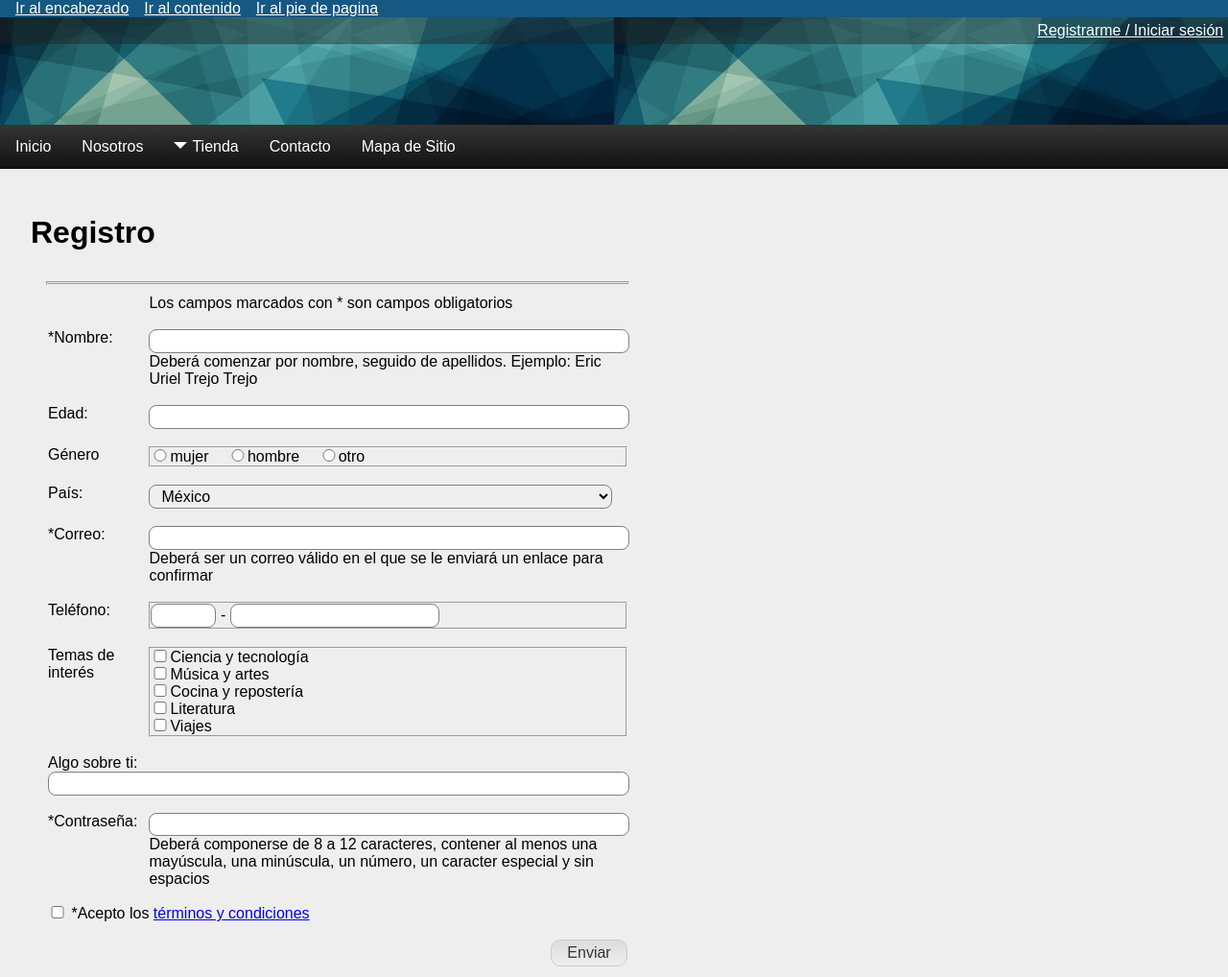
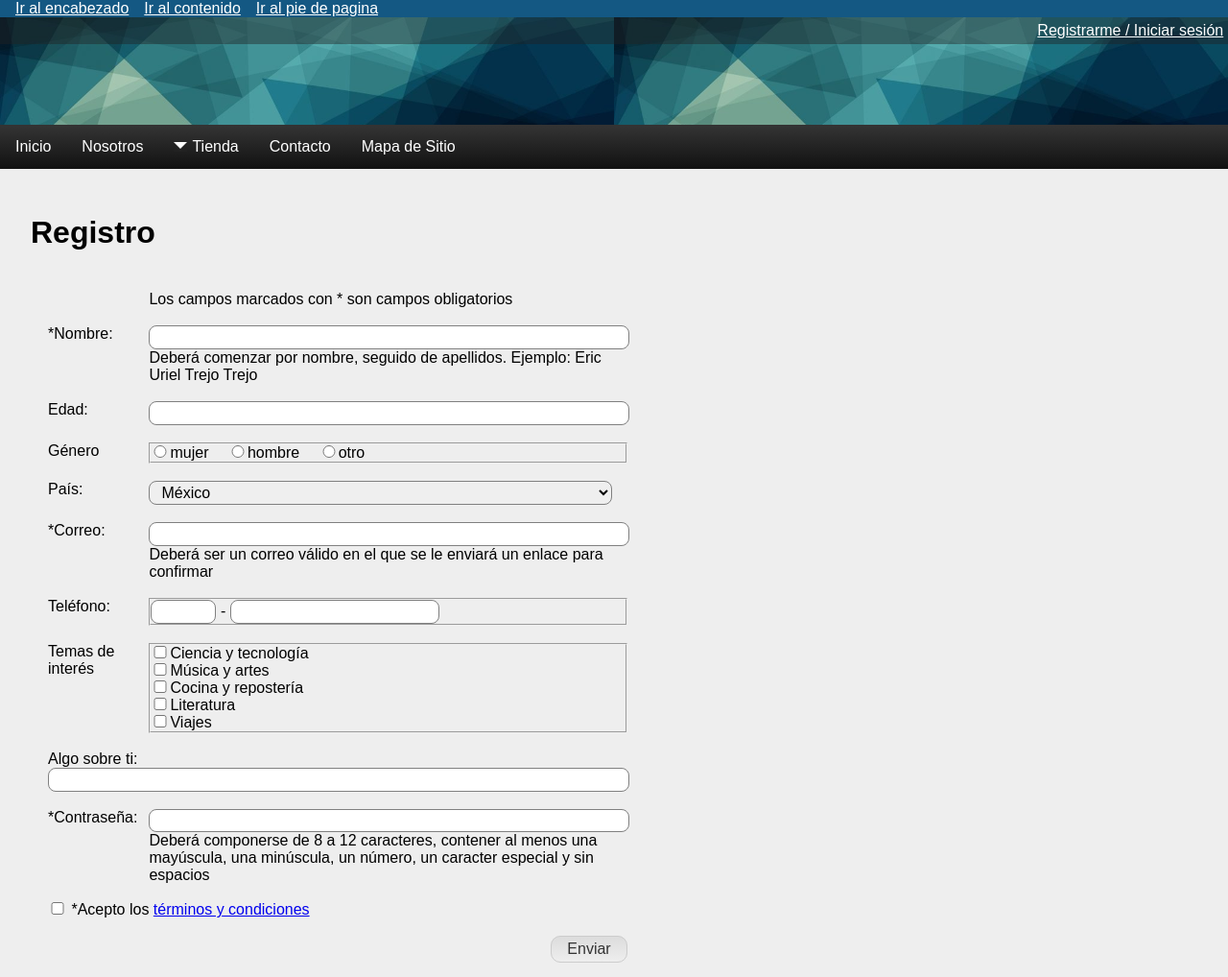
Before and after one commit to erictoman/miweb, a plain HTML site: page registro.html in a window 1280 px wide. Shown: the top 1018 px of the page at 96% size. Drawn offline with Linux system fonts and the light colour scheme.

Commit message:
Fieldset innecesario removido

```diff
--- a/registro.html
+++ b/registro.html
@@ -166,7 +166,6 @@
                 </fieldset>
               </td>
             </tr>
-            <fieldset>
             <tr>
               <td><label for="pais">País:</label></td>
               <td>
@@ -199,8 +198,8 @@
                   aria-describedby="ecorreo"
                 />
                 <span id="ecorreo"
-                    >Deberá ser un correo válido en el que se le enviará un
-                    enlace para confirmar</span
+                  >Deberá ser un correo válido en el que se le enviará un enlace
+                  para confirmar</span
                 >
               </td>
             </tr>
@@ -263,7 +262,6 @@
                 </fieldset>
               </td>
             </tr>
-            </fieldset>
 
             <tr>
               <td colspan="2">
```
Lines whose indentation alone changed are shown as unchanged.
